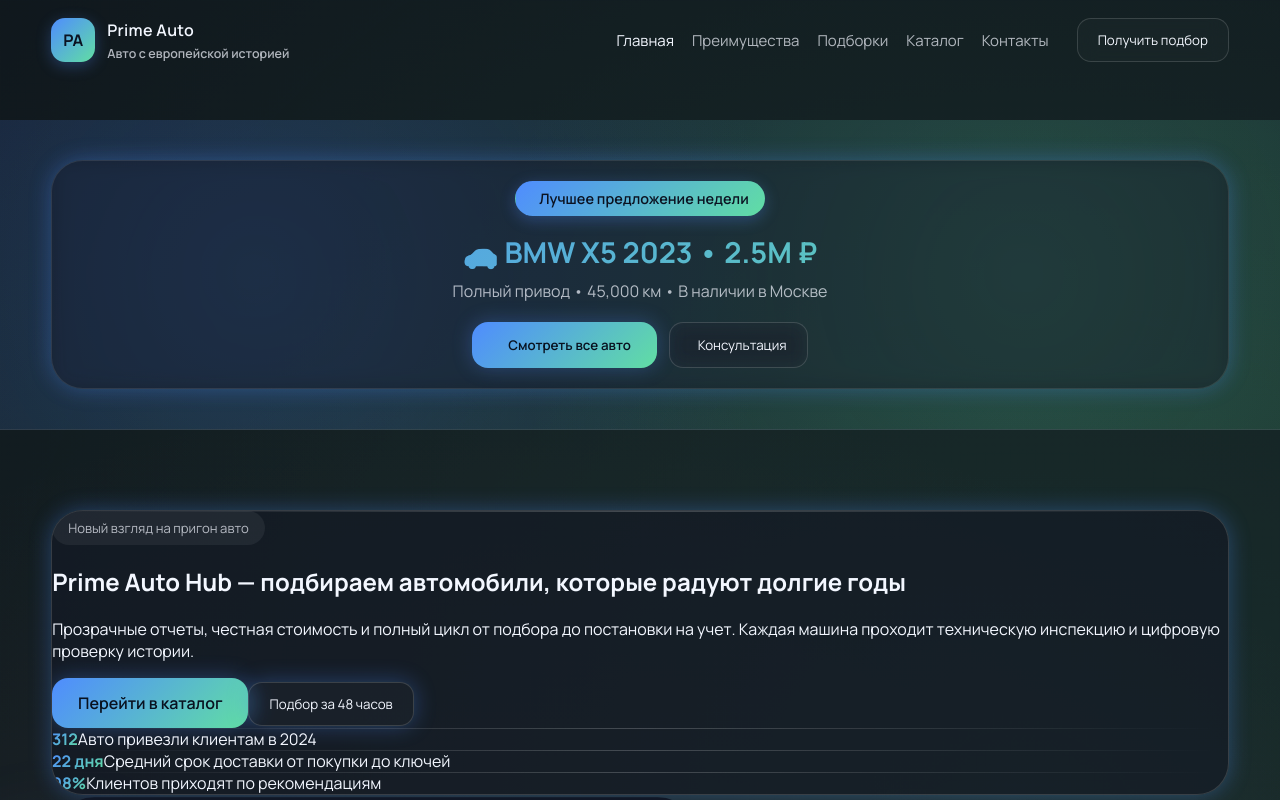
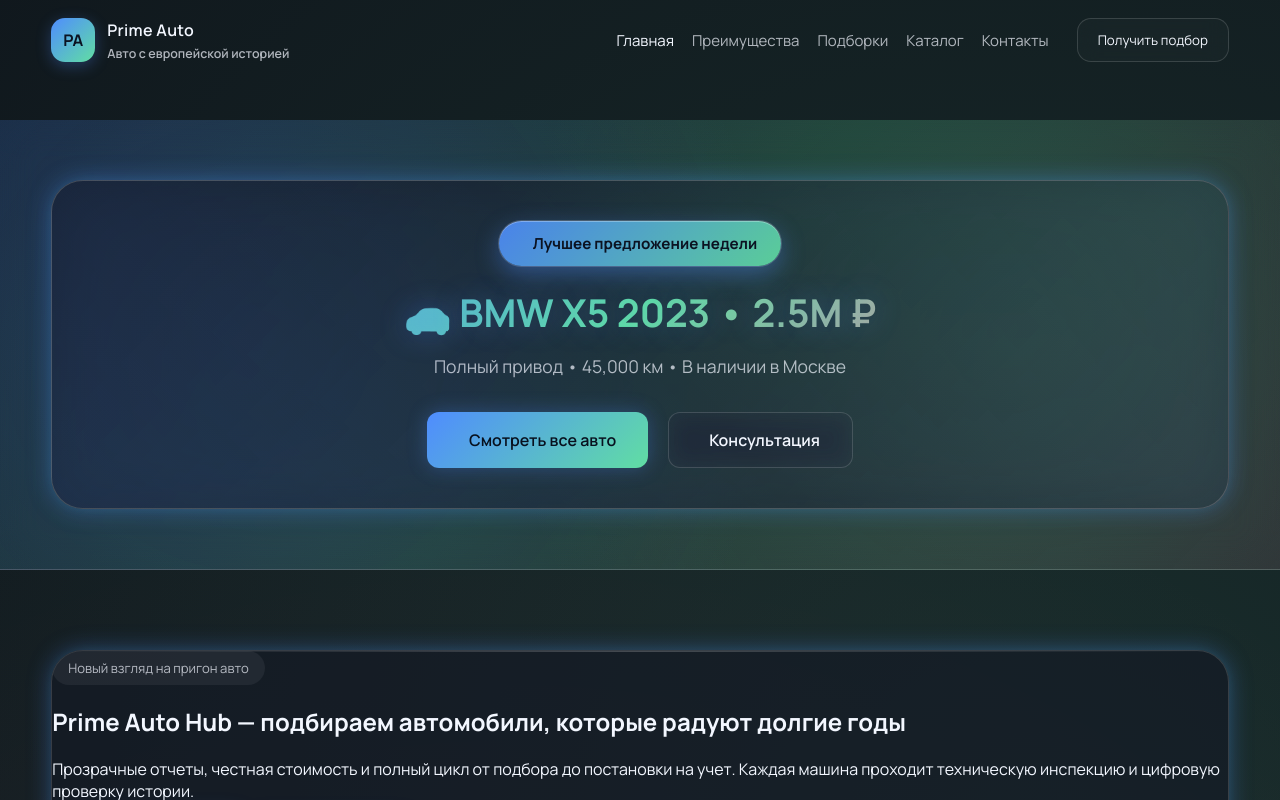
Before and after one commit to bazik26/car-client-3, an Angular app: page /home in a window 1280 px wide. Shown: the top 800 px of the page. Built offline with nearby package versions, Linux system fonts and the light colour scheme; no server answers.

Commit message:
Enhance home page design: luxury glass morphism, advanced animations, premium styling

```diff
--- a/src/app/pages/home/home.page.scss
+++ b/src/app/pages/home/home.page.scss
@@ -1,10 +1,15 @@
-/* Home Page Styles */
+/* Luxury Home Page Styles */
 .hero-cta {
-  padding: 40px 0;
-  background: linear-gradient(135deg, rgba(79, 140, 255, 0.1), rgba(97, 222, 163, 0.1));
-  border-bottom: 1px solid rgba(255, 255, 255, 0.1);
+  padding: 60px 0;
+  background: linear-gradient(135deg,
+    rgba(79, 140, 255, 0.15) 0%,
+    rgba(97, 222, 163, 0.15) 50%,
+    rgba(255, 107, 157, 0.1) 100%);
+  border-bottom: 1px solid rgba(255, 255, 255, 0.2);
   position: relative;
   overflow: hidden;
+  backdrop-filter: blur(20px);
+  -webkit-backdrop-filter: blur(20px);
 
   &::before {
     content: '';
@@ -22,52 +27,148 @@
     position: relative;
     z-index: 2;
     text-align: center;
-    padding: 20px;
-    background: rgba(20, 26, 38, 0.6);
-    backdrop-filter: blur(10px);
-    -webkit-backdrop-filter: blur(10px);
+    padding: 40px;
+    background: linear-gradient(135deg,
+      rgba(20, 26, 38, 0.8) 0%,
+      rgba(30, 40, 60, 0.6) 100%);
+    backdrop-filter: blur(25px);
+    -webkit-backdrop-filter: blur(25px);
     border-radius: var(--radius-lg);
-    border: 1px solid rgba(255, 255, 255, 0.1);
-    box-shadow: var(--shadow-soft);
+    border: 1px solid rgba(255, 255, 255, 0.2);
+    box-shadow:
+      0 25px 50px rgba(0, 0, 0, 0.4),
+      0 0 0 1px rgba(255, 255, 255, 0.05),
+      inset 0 1px 0 rgba(255, 255, 255, 0.1);
+    position: relative;
+    overflow: hidden;
+
+    &::before {
+      content: '';
+      position: absolute;
+      top: 0;
+      left: 0;
+      right: 0;
+      bottom: 0;
+      background: linear-gradient(45deg,
+        rgba(79, 140, 255, 0.1) 0%,
+        transparent 50%,
+        rgba(97, 222, 163, 0.1) 100%);
+      pointer-events: none;
+    }
   }
 
   &__badge {
     display: inline-flex;
     align-items: center;
-    gap: 8px;
-    padding: 8px 16px;
-    background: var(--gradient-primary);
+    gap: 10px;
+    padding: 12px 24px;
+    background: linear-gradient(135deg,
+      rgba(79, 140, 255, 0.9) 0%,
+      rgba(97, 222, 163, 0.9) 100%);
     color: #0b1221;
-    border-radius: 20px;
-    font-size: 0.9rem;
-    font-weight: 600;
-    margin-bottom: 16px;
-    box-shadow: 0 4px 15px rgba(79, 140, 255, 0.3);
+    border-radius: 25px;
+    font-size: 0.95rem;
+    font-weight: 700;
+    margin-bottom: 24px;
+    box-shadow:
+      0 8px 25px rgba(79, 140, 255, 0.4),
+      0 0 0 1px rgba(255, 255, 255, 0.2),
+      inset 0 1px 0 rgba(255, 255, 255, 0.3);
+    position: relative;
+    overflow: hidden;
 
-    i { color: #ffd700; }
+    &::before {
+      content: '';
+      position: absolute;
+      top: 0;
+      left: -100%;
+      width: 100%;
+      height: 100%;
+      background: linear-gradient(90deg,
+        transparent,
+        rgba(255, 255, 255, 0.4),
+        transparent);
+      transition: left 0.8s ease;
+    }
+
+    &:hover::before {
+      left: 100%;
+    }
+
+    i {
+      color: #ffd700;
+      font-size: 1.1rem;
+      animation: pulse 2s infinite;
+    }
   }
 
   h2 {
-    font-size: clamp(1.4rem, 1.2rem + 1vw, 1.8rem);
-    font-weight: 700;
-    margin: 0 0 8px;
-    background: var(--gradient-primary);
+    font-size: clamp(1.8rem, 1.5rem + 1.5vw, 2.4rem);
+    font-weight: 800;
+    margin: 0 0 16px;
+    background: linear-gradient(135deg,
+      #4f8cff 0%,
+      #61dea3 50%,
+      #ff6b9d 100%);
     -webkit-background-clip: text;
     -webkit-text-fill-color: transparent;
     background-clip: text;
+    text-shadow: 0 0 30px rgba(79, 140, 255, 0.3);
+    line-height: 1.2;
   }
 
   p {
     color: var(--color-text-muted);
-    margin: 0 0 20px;
-    font-size: 1rem;
+    margin: 0 0 32px;
+    font-size: 1.1rem;
+    line-height: 1.6;
+    max-width: 600px;
+    margin-left: auto;
+    margin-right: auto;
   }
 
   &__actions {
     display: flex;
-    gap: 12px;
+    gap: 20px;
     justify-content: center;
     flex-wrap: wrap;
+    margin-top: 8px;
+
+    .btn-primary, .btn-ghost {
+      padding: 16px 32px;
+      font-size: 1rem;
+      font-weight: 600;
+      border-radius: 12px;
+      min-width: 180px;
+      transition: all 0.3s cubic-bezier(0.25, 0.46, 0.45, 0.94);
+      position: relative;
+      overflow: hidden;
+
+      &::before {
+        content: '';
+        position: absolute;
+        top: 0;
+        left: -100%;
+        width: 100%;
+        height: 100%;
+        background: linear-gradient(90deg,
+          transparent,
+          rgba(255, 255, 255, 0.2),
+          transparent);
+        transition: left 0.6s ease;
+      }
+
+      &:hover::before {
+        left: 100%;
+      }
+
+      &:hover {
+        transform: translateY(-2px) scale(1.02);
+        box-shadow:
+          0 15px 35px rgba(79, 140, 255, 0.4),
+          0 0 0 1px rgba(255, 255, 255, 0.1);
+      }
+    }
   }
 }
 
--- a/src/styles.scss
+++ b/src/styles.scss
@@ -49,6 +49,8 @@
 @keyframes luxuryGlow { 0%, 100% { box-shadow: 0 0 20px rgba(79, 140, 255, 0.3); } 50% { box-shadow: 0 0 40px rgba(79, 140, 255, 0.6), 0 0 60px rgba(97, 222, 163, 0.4); } }
 @keyframes luxuryFloat { 0%, 100% { transform: translateY(0px); } 50% { transform: translateY(-10px); } }
 @keyframes luxuryShimmer { 0% { background-position: -200% 0; } 100% { background-position: 200% 0; } }
+@keyframes pulse { 0%, 100% { transform: scale(1); } 50% { transform: scale(1.1); } }
+@keyframes glow { 0%, 100% { box-shadow: 0 0 20px rgba(79, 140, 255, 0.3); } 50% { box-shadow: 0 0 40px rgba(79, 140, 255, 0.6); } }
 
 .luxury-fade-in { animation: luxuryFadeIn 0.8s cubic-bezier(0.25, 0.46, 0.45, 0.94) forwards; opacity: 0; }
 .luxury-slide-in { animation: luxurySlideIn 0.6s cubic-bezier(0.25, 0.46, 0.45, 0.94) forwards; opacity: 0; }
```
